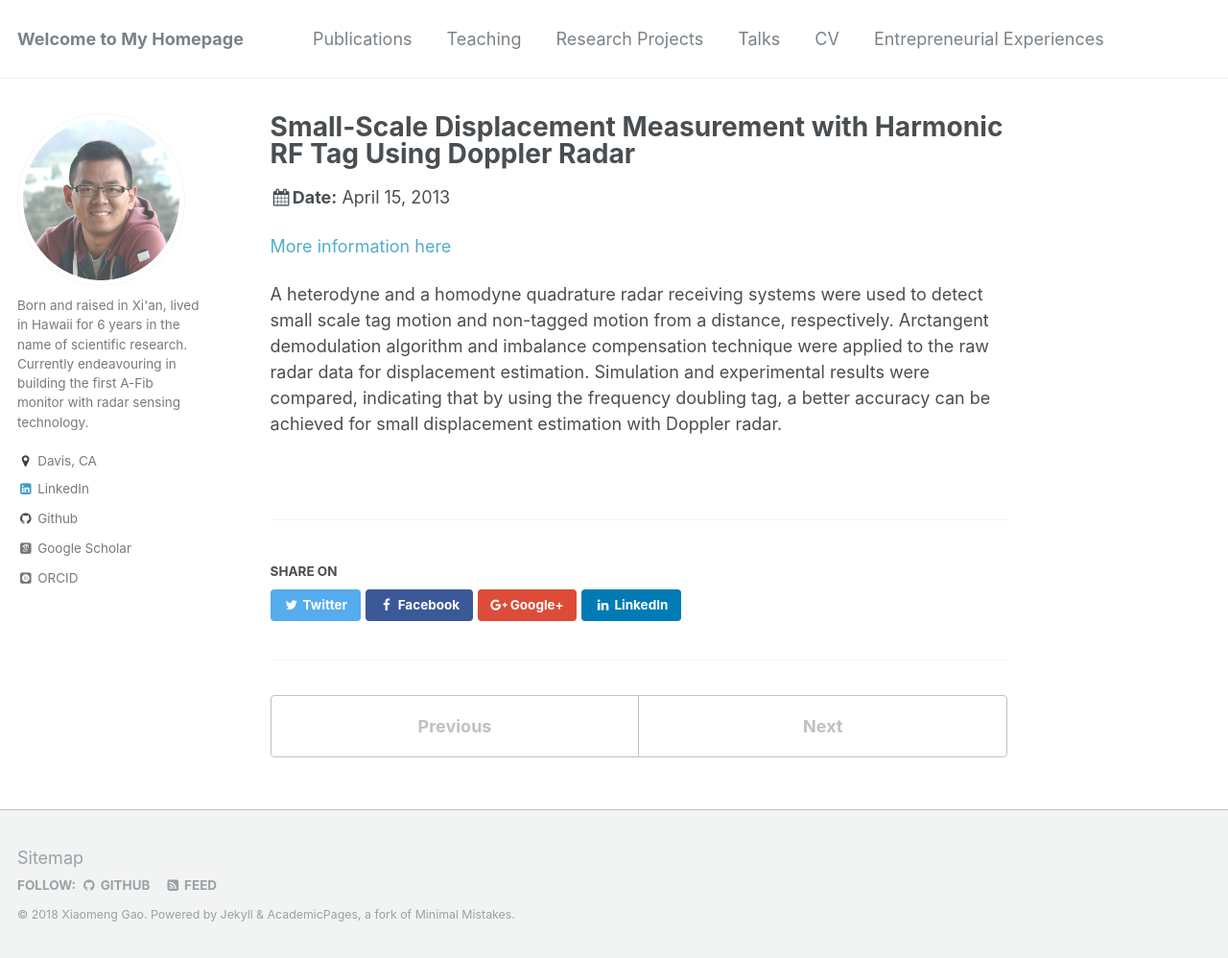
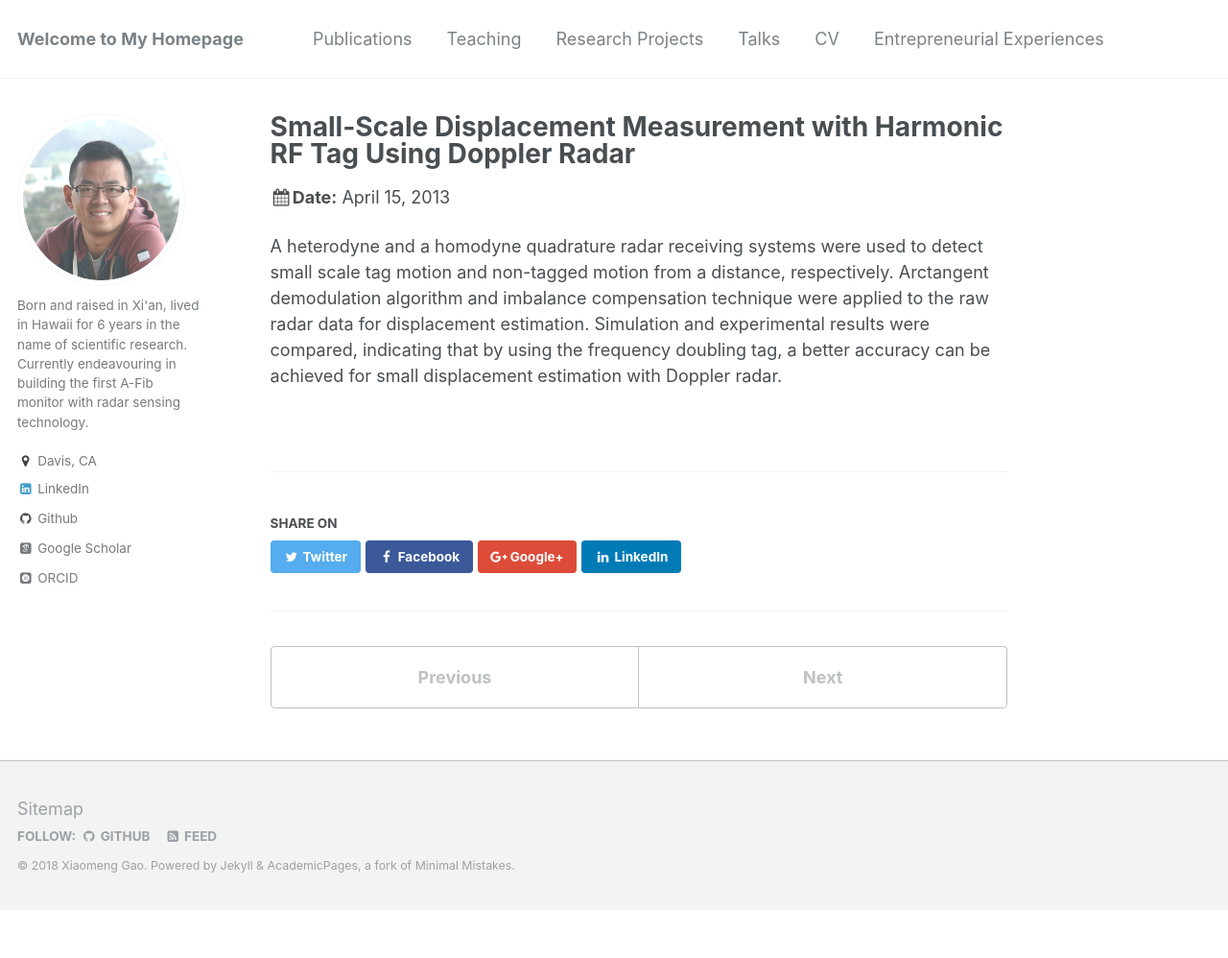
Before and after one commit to x-mengao/x-mengao.github.io, a Jekyll site: the page built from _talks/2013-04-15-talk-2.md, in a window 1280 px wide and 998 px high. Shown: the whole window at 96% size. Built offline with Jekyll 4.4.1, drawn with Linux system fonts in a browser that asks for light colours; some web fonts are replaced.

Commit message:
Update 2013-04-15-talk-2.md

```diff
--- a/_talks/2013-04-15-talk-2.md
+++ b/_talks/2013-04-15-talk-2.md
@@ -5,9 +5,7 @@ type: "Oral Presentation"
 permalink: /talks/2013-04-15-talk-2
 venue: "IEEE MTT-S International Wireless Symposium (IWS)"
 date: 2013-04-15
-location: "Xi'an, China"
+location: "Beijing, China"
 ---
 
-[More information here](https://www.researchgate.net/publication/261273616_Small-scale_displacement_measurement_with_passive_harmonic_RF_tag_using_Doppler_radar?_sg=6zc9ssjoVpNbCujJrwgOzG7hcM50Pv_zvvT9DBbpLNa8ZJ0qfBsIDxIKg3PVLr39fsTkRJTZrzmvKMjYyx8EHiexlydAWNTsWgWqQwaG.u5EZSl-JP1Eo93ejK7Nz5tMuXcaHaLYSPbyoYvML1gnS2BK5INv5ZA7RbFzs54-BGJZswnoSFSX5z3GdiTODtA)
-
 A heterodyne and a homodyne quadrature radar receiving systems were used to detect small scale tag motion and non-tagged motion from a distance, respectively. Arctangent demodulation algorithm and imbalance compensation technique were applied to the raw radar data for displacement estimation. Simulation and experimental results were compared, indicating that by using the frequency doubling tag, a better accuracy can be achieved for small displacement estimation with Doppler radar.
```
